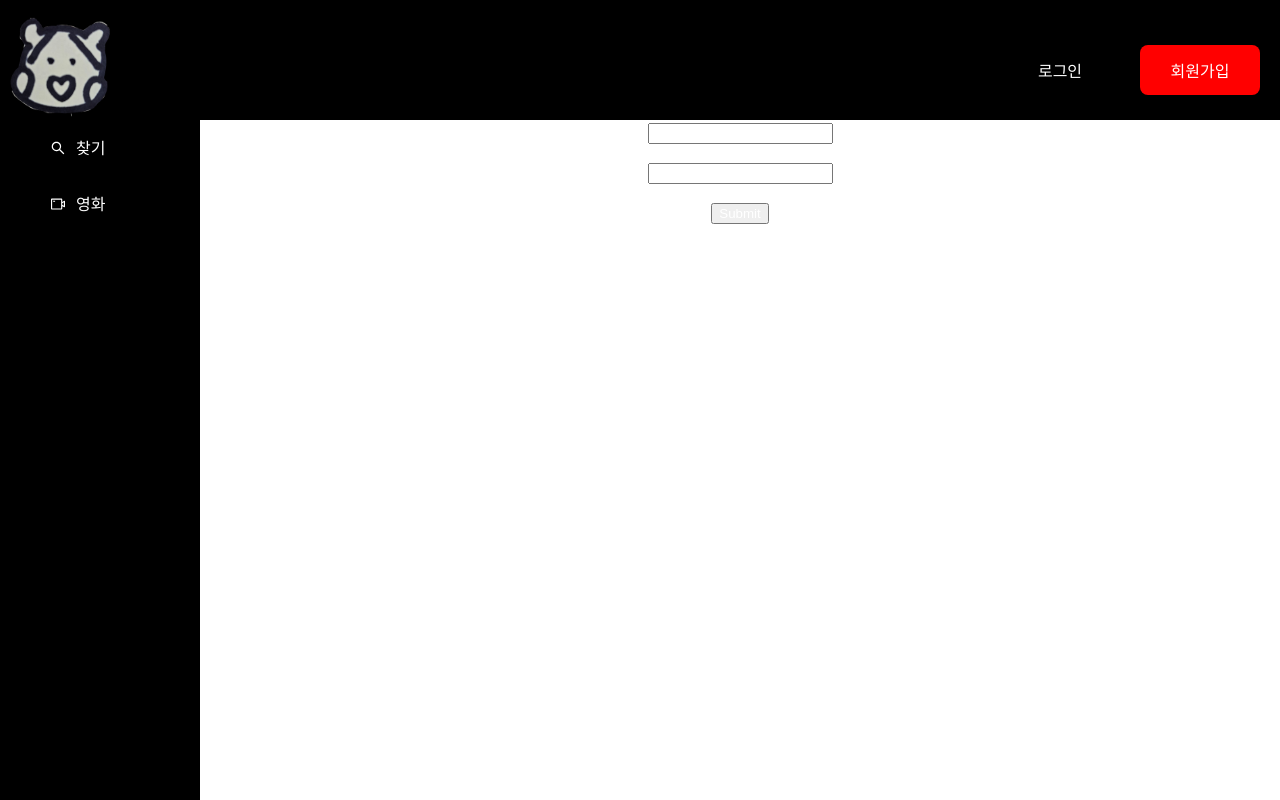
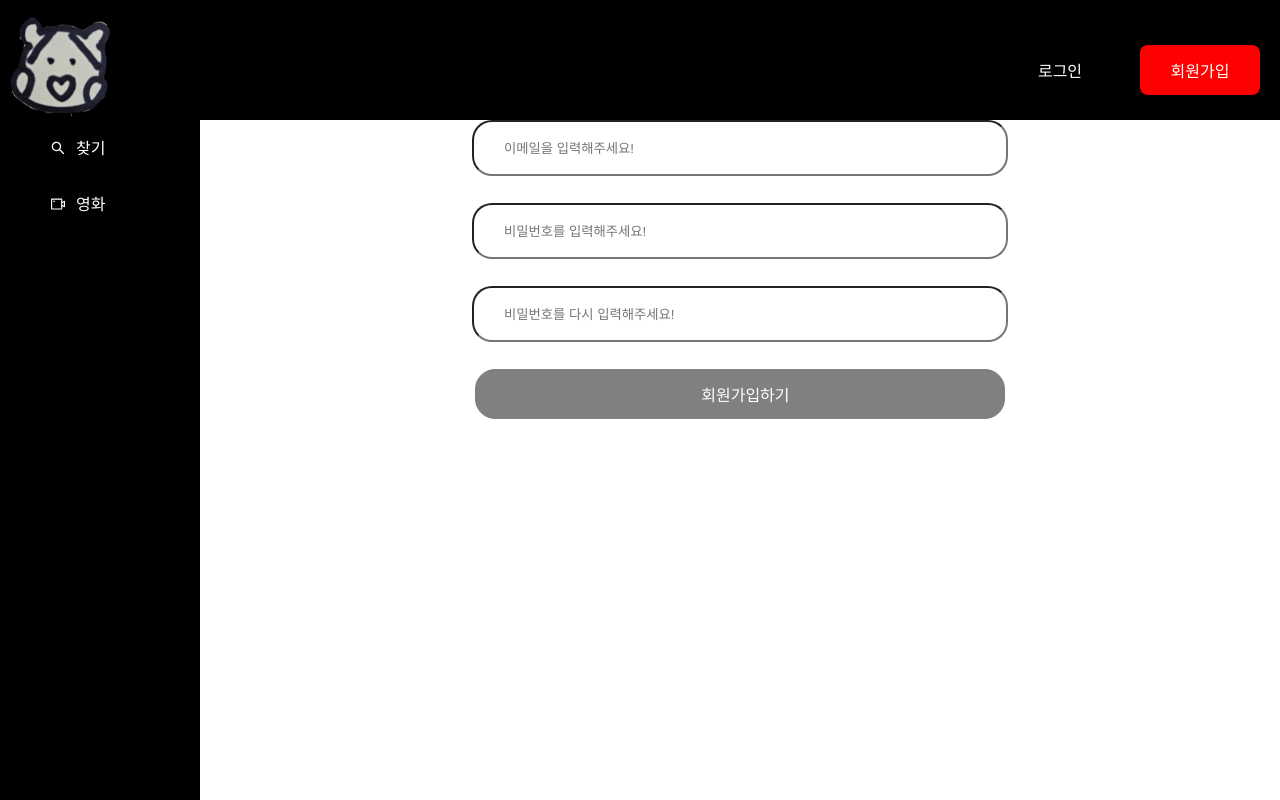
Before and after one commit to mangang0713/UMC7thProject, a React (Vite) app: page /signup in a window 1280 px wide. Built offline with nearby package versions, Linux system fonts and the light colour scheme; no server answers.

Commit message:
feat: 5주차 미션2 완성

```diff
--- a/src/pages/login/login.jsx
+++ b/src/pages/login/login.jsx
@@ -2,6 +2,7 @@ import { yupResolver } from "@hookform/resolvers/yup";
 import { useForm } from "react-hook-form";
 import styled from "styled-components";
 import * as yup from "yup";
+
 const Login = () => {
   const schema = yup.object().shape({
     email: yup
@@ -51,7 +52,9 @@ const Login = () => {
             },
           })}
         />
-        <LoginErrorMessage>{errors.email?.message}</LoginErrorMessage>
+        <LoginErrorMessage hasError={!!errors.email}>
+          {errors.email?.message}
+        </LoginErrorMessage>
       </InputDiv>
       <InputDiv>
         <LoginInput
@@ -63,7 +66,9 @@ const Login = () => {
             },
           })}
         />
-        <LoginErrorMessage>{errors.password?.message}</LoginErrorMessage>
+        <LoginErrorMessage hasError={!!errors.password}>
+          {errors.password?.message}
+        </LoginErrorMessage>
       </InputDiv>
 
       <LoginSubmit type="submit" disabled={!isFormValid()}>
@@ -87,6 +92,7 @@ const InputDiv = styled.div`
   flex-direction: column;
   align-items: start;
 `;
+
 const LoginInput = styled.input`
   display: flex;
   flex-direction: column;
@@ -102,8 +108,9 @@ const LoginInput = styled.input`
 const LoginErrorMessage = styled.p`
   color: red;
   font-size: 10px;
-  display: flex;
-  align-items: start;
+  height: 12px;
+  margin-top: 5px;
+  visibility: ${({ hasError }) => (hasError ? "visible" : "hidden")};
 `;
 
 const LoginSubmit = styled.button`
--- a/src/pages/signup/signup.jsx
+++ b/src/pages/signup/signup.jsx
@@ -1,41 +1,151 @@
+import { yupResolver } from "@hookform/resolvers/yup";
 import { useForm } from "react-hook-form";
+import styled from "styled-components";
 import * as yup from "yup";
-import { yupResolver } from "@hookform/resolvers/yup";
+import { useState } from "react";
 
 const SignUp = () => {
   const schema = yup.object().shape({
     email: yup
       .string()
       .email("유효하지 않은 이메일입니다.")
-      .required("이메일을 반드시 입력해주세요"),
+      .required("이메일을 입력해주세요."),
     password: yup
       .string()
       .min(8, "비밀번호는 최소 8자 이상이어야 합니다.")
       .max(16, "비밀번호는 최대 16자 이하여야 합니다.")
-      .required("비밀번호를 반드시 입력해주세요."),
+      .required("비밀번호를 입력해주세요."),
   });
+
   const {
     register,
     handleSubmit,
     formState: { errors },
+    trigger,
+    watch,
   } = useForm({
     resolver: yupResolver(schema),
   });
+
+  const [passwordConfirmError, setPasswordConfirmError] = useState("");
 
   const onSubmit = (data) => {
     console.log("폼 데이터 제출");
     console.log(data);
   };
 
+  const handlePasswordConfirmChange = () => {
+    const password = watch("password");
+    const passwordConfirm = watch("passwordConfirm");
+
+    if (password !== passwordConfirm) {
+      setPasswordConfirmError("비밀번호가 일치하지 않습니다.");
+    } else {
+      setPasswordConfirmError("");
+    }
+  };
+
+  const isFormValid = () => {
+    return !(
+      !watch("email") ||
+      !watch("password") ||
+      !watch("passwordConfirm") ||
+      errors.email ||
+      errors.password ||
+      passwordConfirmError
+    );
+  };
+
   return (
-    <form onSubmit={handleSubmit(onSubmit)}>
-      <input type={`email`} {...register("email")} />
-      <p style={{ color: "red" }}>{errors.email?.message}</p>
-      <input type={`password`} {...register("password")} />
-      <p>{errors.password?.message}</p>
-      <input type={`submit`} />
-    </form>
+    <SignUpForm onSubmit={handleSubmit(onSubmit)}>
+      <InputDiv>
+        <SignUpInput
+          placeholder="이메일을 입력해주세요!"
+          type={`email`}
+          {...register("email", {
+            onChange: () => {
+              trigger("email");
+            },
+          })}
+        />
+        <SignUpErrorMessage hasError={!!errors.email}>
+          {errors.email?.message}
+        </SignUpErrorMessage>
+      </InputDiv>
+      <InputDiv>
+        <SignUpInput
+          placeholder="비밀번호를 입력해주세요!"
+          type={`password`}
+          {...register("password", {
+            onChange: () => {
+              trigger("password");
+            },
+          })}
+        />
+        <SignUpErrorMessage hasError={!!errors.password}>
+          {errors.password?.message}
+        </SignUpErrorMessage>
+      </InputDiv>
+      <InputDiv>
+        <SignUpInput
+          placeholder="비밀번호를 다시 입력해주세요!"
+          type={`password`}
+          {...register("passwordConfirm", {
+            onChange: handlePasswordConfirmChange,
+          })}
+        />
+        <SignUpErrorMessage hasError={!!passwordConfirmError}>
+          {passwordConfirmError}
+        </SignUpErrorMessage>
+      </InputDiv>
+
+      <SignUpSubmit type="submit" disabled={!isFormValid()}>
+        회원가입하기
+      </SignUpSubmit>
+    </SignUpForm>
   );
 };
 
 export default SignUp;
+
+const SignUpForm = styled.form`
+  display: flex;
+  flex-direction: column;
+  align-items: center;
+  justify-content: center;
+`;
+
+const InputDiv = styled.div`
+  display: flex;
+  flex-direction: column;
+  align-items: start;
+`;
+const SignUpInput = styled.input`
+  display: flex;
+  flex-direction: column;
+  justify-content: center;
+  width: 500px;
+  height: 50px;
+  background-color: white;
+  border-radius: 20px;
+  padding-left: 30px;
+  color: black;
+`;
+
+const SignUpErrorMessage = styled.p`
+  color: red;
+  font-size: 10px;
+  height: ${({ hasError }) => (hasError ? "auto" : "12px")};
+  margin-top: 5px;
+  visibility: ${({ hasError }) => (hasError ? "visible" : "hidden")};
+`;
+
+const SignUpSubmit = styled.button`
+  width: 530px;
+  height: 50px;
+  border-radius: 20px;
+  padding-left: 30px;
+  border-color: ${({ disabled }) => (disabled ? "gray" : "pink")};
+  background-color: ${({ disabled }) => (disabled ? "gray" : "pink")};
+  cursor: ${({ disabled }) => (disabled ? "not-allowed" : "pointer")};
+`;
```
